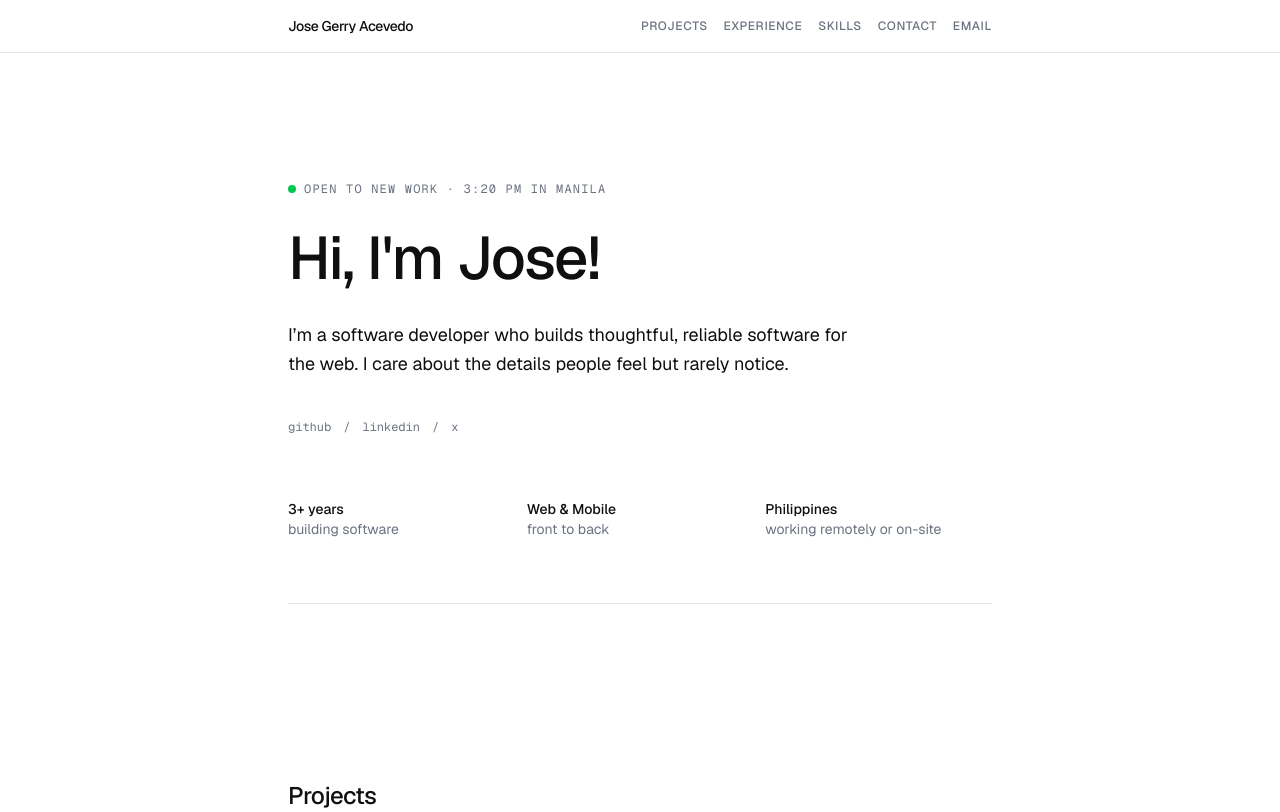
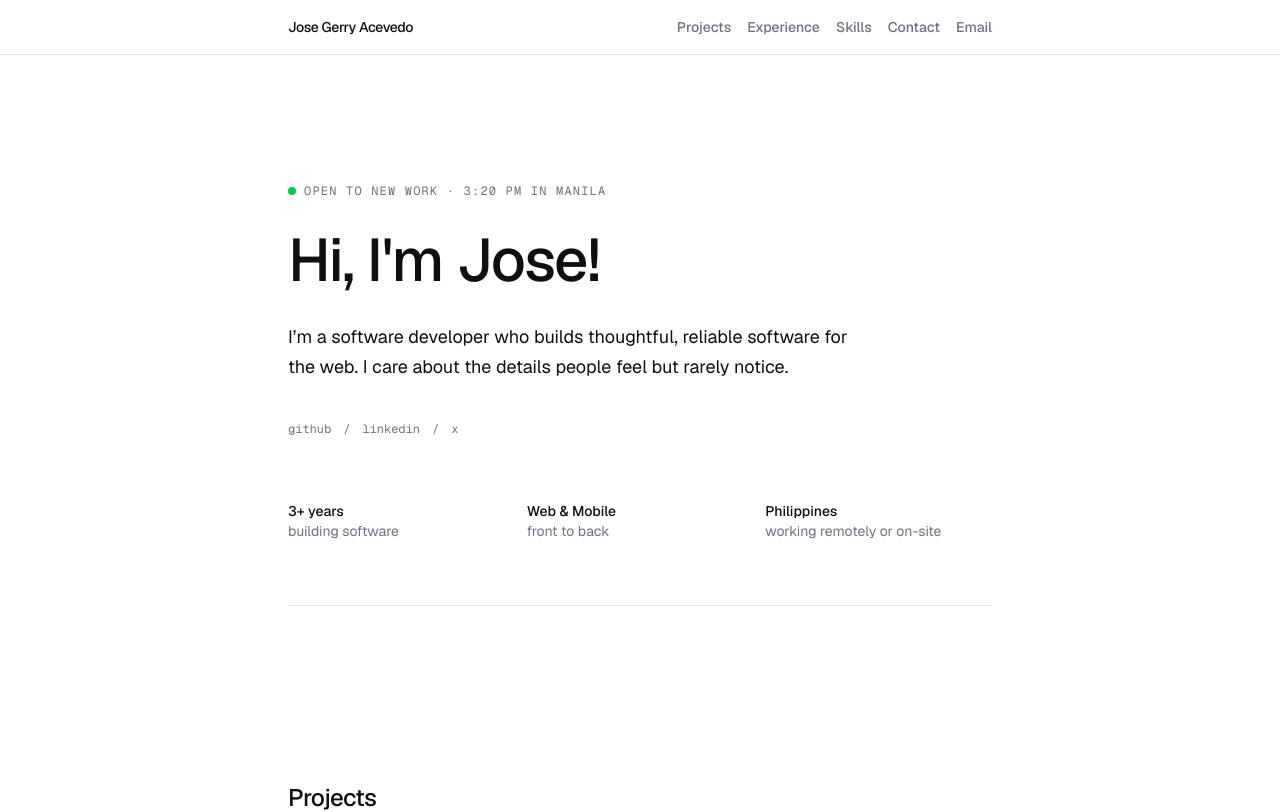
Before and after one commit to josegerryacevedo/personal-portfolio, a Next.js app: page / in a window 1280 px wide. Shown: the top 812 px of the page. Built offline with nearby package versions, Linux system fonts and the light colour scheme.

Commit message:
Update Navbar component styles for improved text readability and modify buildout configuration file.

```diff
--- a/src/components/Navbar.tsx
+++ b/src/components/Navbar.tsx
@@ -18,7 +18,7 @@ export default function Navbar() {
           >
             Jose Gerry Acevedo
           </Link>
-          <div className="hidden md:flex items-center flex-wrap gap-4 text-xs font-medium uppercase tracking-wider text-muted">
+          <div className="hidden md:flex items-center flex-wrap gap-4 text-[14px] font-medium text-muted">
             {navLinks.map((item) => (
               <Link
                 key={item.href}
```
Also changed, not shown: buildout.txt.
